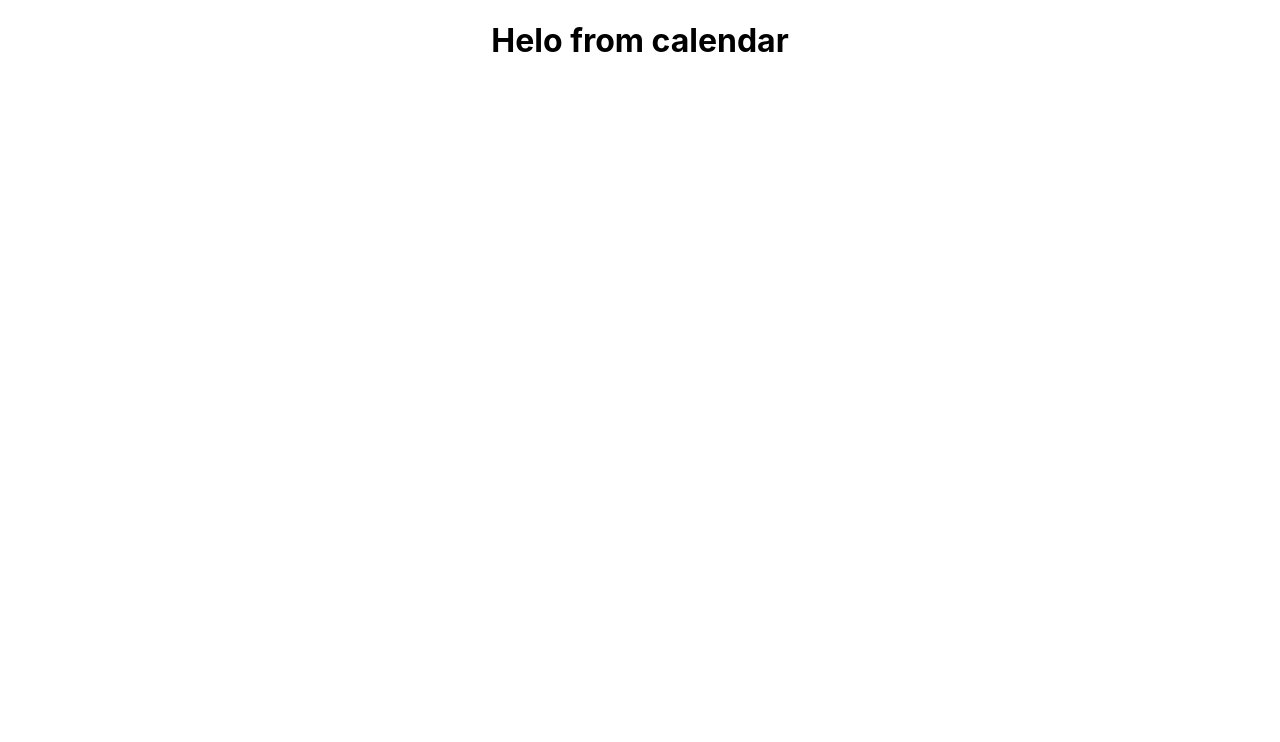
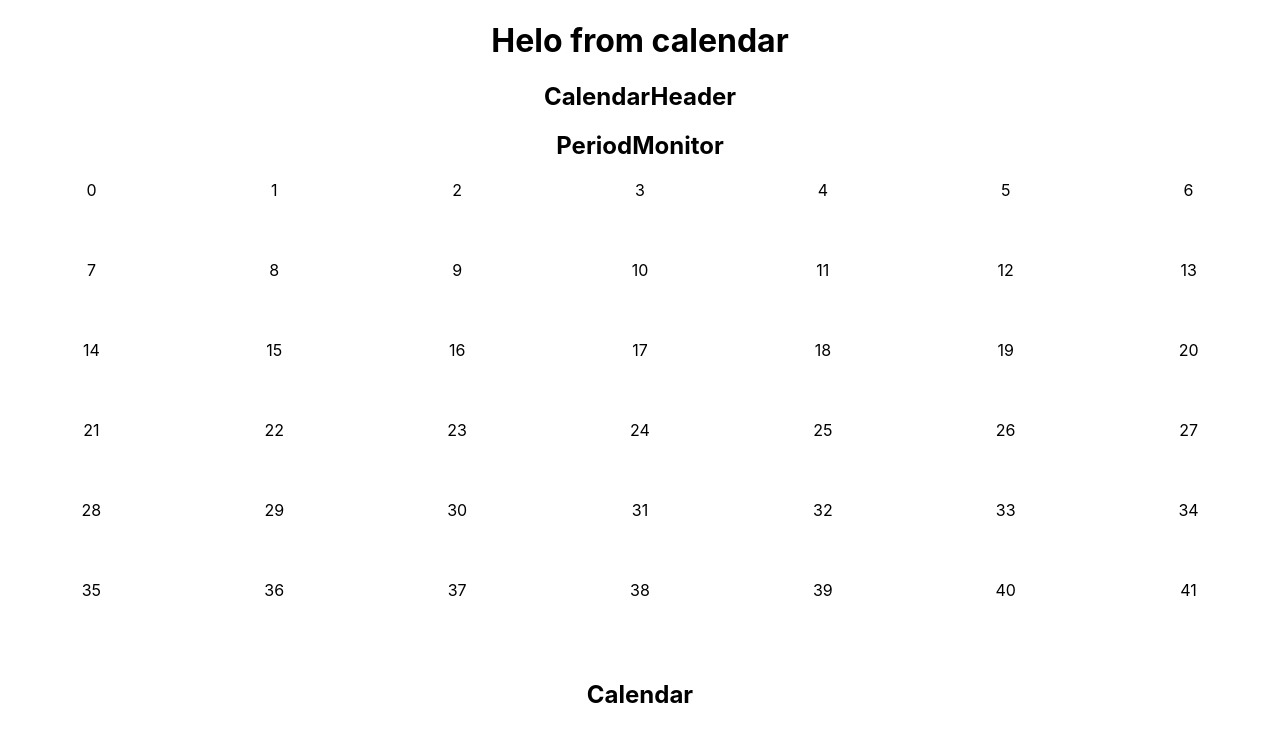
Before and after one commit to Minaht007/my-calendar, a React (Create React App) app: page / in a window 1280 px wide. Shown: the top 742 px of the page. Built offline with nearby package versions, Linux system fonts and the light colour scheme.

Commit message:
CalendarGrid CellSize

```diff
--- a/package.json
+++ b/package.json
@@ -9,6 +9,7 @@
     "react": "^18.2.0",
     "react-dom": "^18.2.0",
     "react-scripts": "5.0.1",
+    "styled-components": "^6.0.5",
     "web-vitals": "^2.1.4"
   },
   "scripts": {
--- a/src/App.js
+++ b/src/App.js
@@ -1,11 +1,13 @@
 import React from "react";
 import Calendar from "../src/page/calendar.jsx";
+import CalendarComponents from "./components/calendar/calendarComponents.jsx";
 import "./App.css";
 
 function App() {
   return (
     <div className="App">
       <Calendar />
+      <CalendarComponents />
     </div>
   );
 }
--- /dev/null
+++ b/src/components/calendar/calendarComponents.jsx
@@ -0,0 +1,17 @@
+import React from "react";
+import CalendarHeader from "./calendarHeader/calendarHeader";
+import PeriodMonitor from "./periodMonitor/periodMonitor";
+import CalendarGrid from "./calendarGrid/calendarGrids.jsx";
+
+const CalendarComponents = () => {
+  return (
+    <div>
+      <CalendarHeader />
+      <PeriodMonitor />
+      <CalendarGrid />
+
+      <h2>Calendar</h2>
+    </div>
+  );
+};
+export default CalendarComponents;
--- /dev/null
+++ b/src/components/calendar/calendarGrid/calendarGrids.jsx
@@ -0,0 +1,26 @@
+import React from "react";
+import style from "styled-components";
+
+const GridWrapper = style.div`
+display: grid;
+  grid-template-columns: repeat(7, 1fr);
+  grid-template-rows: repeat(6, 1fr);
+`;
+
+const CellWrapper = style.div`
+min-width: 148px;
+min-height: 80px;
+`;
+
+const CalendarGrid = () => {
+  const totalDays = 42;
+  const daysArray = [...Array(42)];
+  return (
+    <GridWrapper>
+      {daysArray.map((_, i) => {
+        return <CellWrapper>{i}</CellWrapper>;
+      })}
+    </GridWrapper>
+  );
+};
+export default CalendarGrid;
--- /dev/null
+++ b/src/components/calendar/calendarHeader/calendarHeader.jsx
@@ -0,0 +1,10 @@
+import React from "react";
+
+const CalendarHeader = () => {
+  return (
+    <div>
+      <h2>CalendarHeader</h2>
+    </div>
+  );
+};
+export default CalendarHeader;
--- /dev/null
+++ b/src/components/calendar/periodMonitor/periodMonitor.jsx
@@ -0,0 +1,10 @@
+import React from "react";
+
+const PeriodMonitor = () => {
+  return (
+    <div>
+      <h2>PeriodMonitor</h2>
+    </div>
+  );
+};
+export default PeriodMonitor;
```
Also changed, not shown: src/components/calendar/calendarGrid/calendarGrids.module.scss (added), 2 other files (tests, documents, lock files or other folders).
